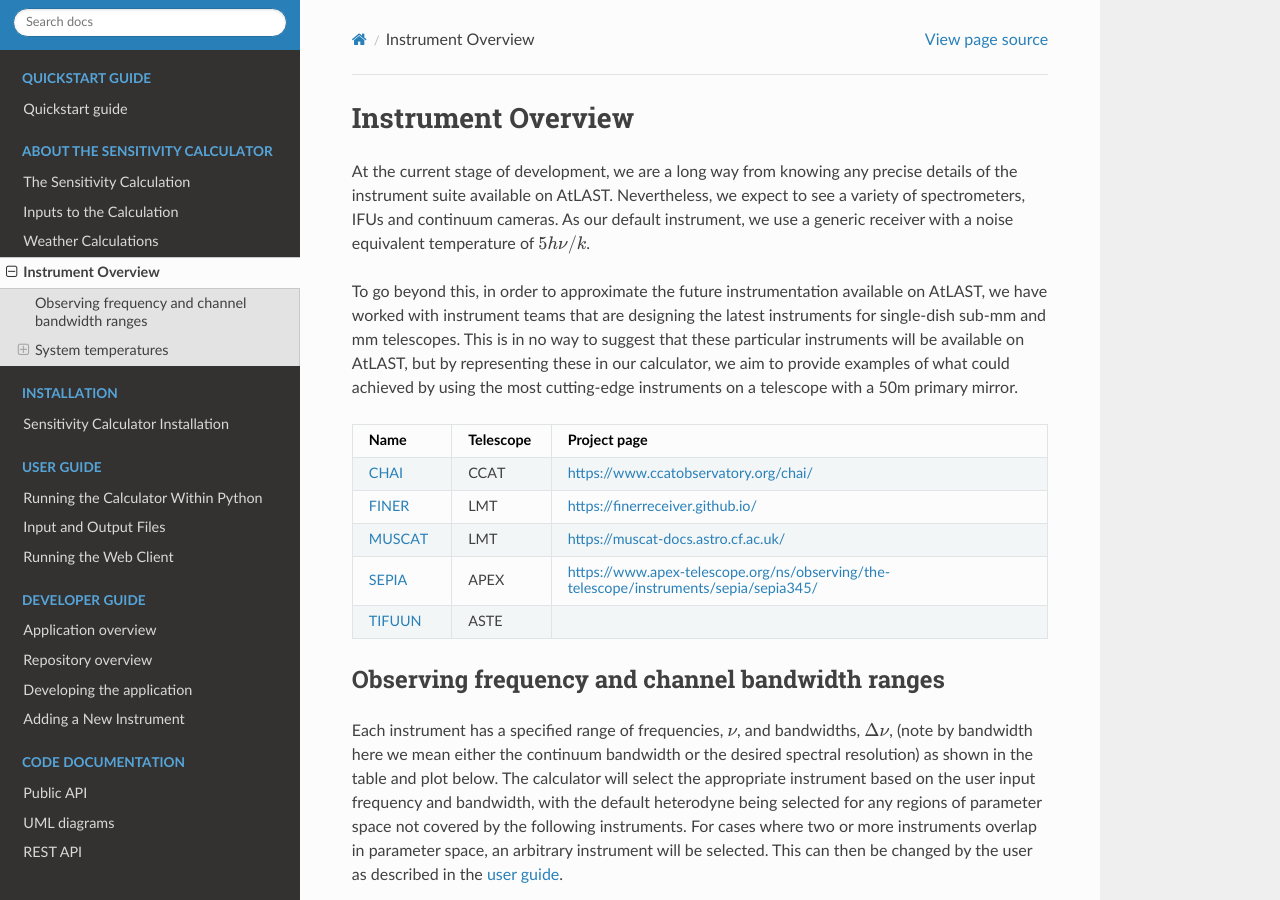
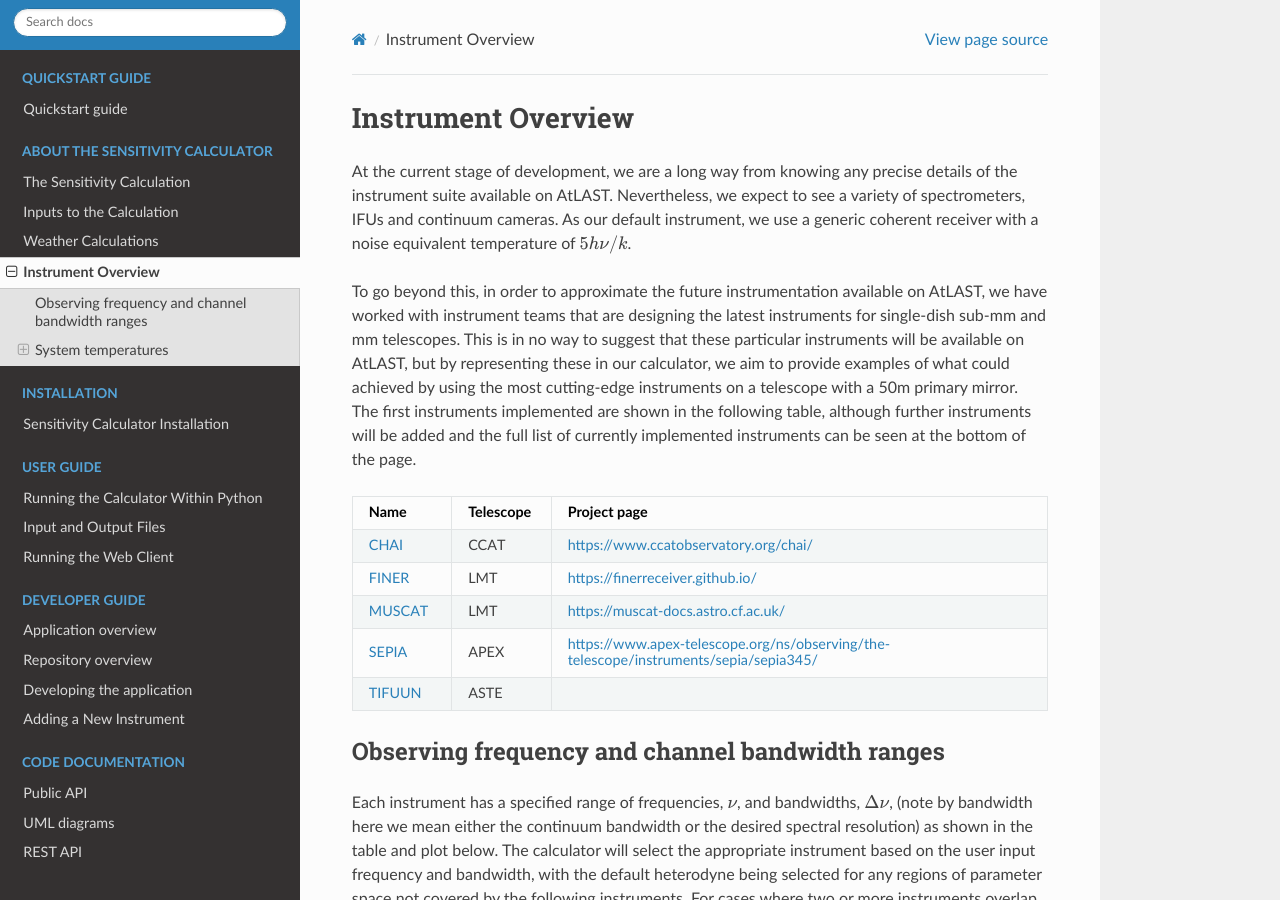
Before and after one commit to ukatc/AtLAST_sensitivity_calculator, a Sphinx documentation site: the page built from docs/source/calculator_info/instrument_overview.rst, in a window 1280 px wide and 900 px high. Built offline with Sphinx 7.4.7 and the Read the Docs theme 3.1.0, drawn with Linux system fonts in a browser that asks for light colours.

Commit message:
Modifications to the text to make it clear that there may be more instruments available than listed here.

```diff
--- a/docs/source/calculator_info/instrument_overview.rst
+++ b/docs/source/calculator_info/instrument_overview.rst
@@ -1,9 +1,9 @@
 Instrument Overview
 ===================
 
-At the current stage of development, we are a long way from knowing any precise details of the instrument suite available on AtLAST. Nevertheless, we expect to see a variety of spectrometers, IFUs and continuum cameras. As our default instrument, we use a generic receiver with a noise equivalent temperature of :math:`5h\nu/k`.
+At the current stage of development, we are a long way from knowing any precise details of the instrument suite available on AtLAST. Nevertheless, we expect to see a variety of spectrometers, IFUs and continuum cameras. As our default instrument, we use a generic coherent receiver with a noise equivalent temperature of :math:`5h\nu/k`.
 
-To go beyond this, in order to approximate the future instrumentation available on AtLAST, we have worked with instrument teams that are designing the latest instruments for single-dish sub-mm and mm telescopes. This is in no way to suggest that these particular instruments will be available on AtLAST, but by representing these in our calculator, we aim to provide examples of what could achieved by using the most cutting-edge instruments on a telescope with a 50m primary mirror.
+To go beyond this, in order to approximate the future instrumentation available on AtLAST, we have worked with instrument teams that are designing the latest instruments for single-dish sub-mm and mm telescopes. This is in no way to suggest that these particular instruments will be available on AtLAST, but by representing these in our calculator, we aim to provide examples of what could achieved by using the most cutting-edge instruments on a telescope with a 50m primary mirror. The first instruments implemented are shown in the following table, although further instruments will be added and the full list of currently implemented instruments can be seen at the bottom of the page.
 
 .. csv-table::
     :header: "Name", "Telescope", "Project page"
--- a/docs/source/calculator_info/sensitivity.rst
+++ b/docs/source/calculator_info/sensitivity.rst
@@ -34,7 +34,7 @@ where
 * :math:`A_\mathrm{g}` is the geometric dish area
 * :math:`T_\mathrm{sys}` is the system temperature
 
-The system temperature is calculated differently depending on which instrument is selected for the calculation. Examples of existing instruments for other telescopes have been included in the sensitivity calculator. Specifically, we have included examples of Heterodyne spectroscopic instruments (:doc:`CHAI <instruments/chai_tsys>`, :doc:`FINER <instruments/finer_tsys>`, and :doc:`SEPIA <instruments/sepia_tsys>`), a LEKID based continuum instrument (:doc:`MUSCAT <instruments/muscat_tsys>`), and a MKID based IFU (:doc:`TIFUUN <instruments/tifuun_tsys>`). The calculator automatically selects the instrument based on the requested observing frequency and channel bandwidth as described in the :doc:`instrument overview <instrument_overview>`.
+The system temperature is calculated differently depending on which instrument is selected for the calculation. Examples of existing instruments for other telescopes have been included in the sensitivity calculator. Specifically, we have initially included examples of heterodyne spectroscopic instruments (:doc:`CHAI <instruments/chai_tsys>`, :doc:`FINER <instruments/finer_tsys>`, and :doc:`SEPIA <instruments/sepia_tsys>`), a LEKID based continuum instrument (:doc:`MUSCAT <instruments/muscat_tsys>`) and a MKID based IFU (:doc:`TIFUUN <instruments/tifuun_tsys>`). There is also the capability to add further instruments to this, as described in :doc:`adding a new instrument <../developer_guide/adding_new_instrument>`. The calculator automatically selects the instrument based on the requested observing frequency and channel bandwidth as described in the :doc:`instrument overview <instrument_overview>`.
 
 For the parameter space in which there is no pre-defined instrument that can be used to calculate the telescope sensitivity, we default to the more generic representation of a coherent receiver with a specified receiver temperature. This setup is valid for all ranges of observing frequency and bandwidth, and from it, the system temperature is calculated as:
 
```
